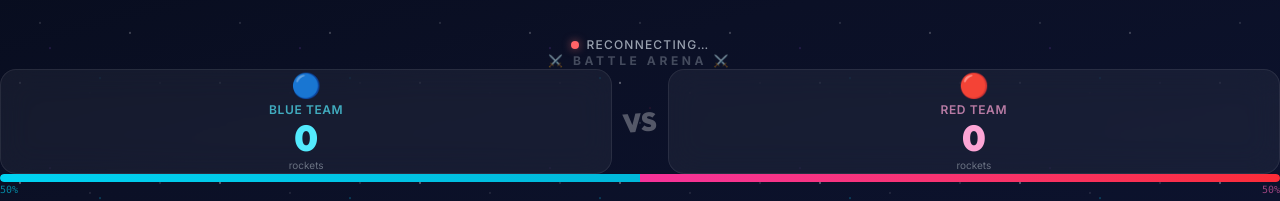
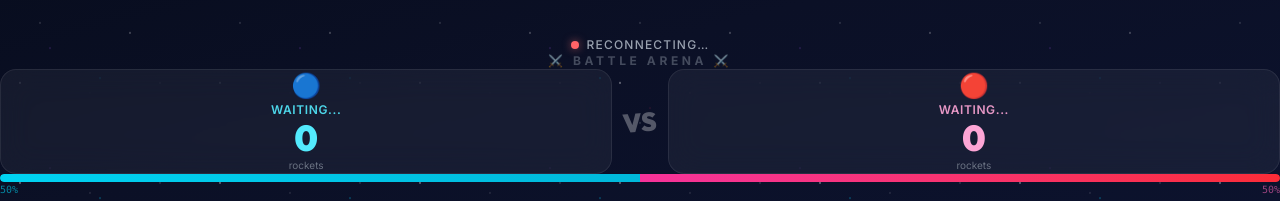
Before and after one commit to ramziddinmahmudov/rocketb, a React (Vite) app in the folder frontend/: page / in a window 1280 px wide. Shown: the part 238-439 px from the top of the page. Built offline with nearby package versions, Linux system fonts and the light colour scheme; no server answers.

Commit message:
Feat: Add Battle UI Details (Participants, Timer)

```diff
--- a/frontend/src/App.jsx
+++ b/frontend/src/App.jsx
@@ -26,6 +26,8 @@ export default function App() {
   const [toast, setToast] = useState(null);
 
   const [battleId, setBattleId] = useState(null);
+  const [participants, setParticipants] = useState([]);
+  const [endTime, setEndTime] = useState(null);
 
   const [isAuthError, setIsAuthError] = useState(false);
 
@@ -75,6 +77,13 @@ export default function App() {
         const joinRes = await api.joinBattle();
         console.log('Joined battle:', joinRes.data);
         setBattleId(joinRes.data.battle_id);
+
+        if (joinRes.data.participants) {
+            setParticipants(joinRes.data.participants);
+        }
+        if (joinRes.data.end_time) {
+            setEndTime(new Date(joinRes.data.end_time));
+        }
 
       } catch (err) {
         console.error('Init failed:', err);
@@ -222,7 +231,12 @@ export default function App() {
 
         {/* ── Battle Arena ──────────────────────────────── */}
         <div className="flex-1 flex flex-col items-center justify-center">
-          <BattleArena scores={scores} isConnected={isConnected} />
+          <BattleArena
+            scores={scores}
+            isConnected={isConnected}
+            participants={participants}
+            endTime={endTime}
+          />
         </div>
 
         {/* ── Control Panel ─────────────────────────────── */}
--- a/frontend/src/components/BattleArena.jsx
+++ b/frontend/src/components/BattleArena.jsx
@@ -4,11 +4,35 @@
 import { motion, AnimatePresence } from 'framer-motion';
 import { useEffect, useState } from 'react';
 
-export default function BattleArena({ scores, isConnected }) {
+export default function BattleArena({ scores, isConnected, participants, endTime }) {
+  const [timeLeft, setTimeLeft] = useState(null);
+
+  // Identify players (assuming 2 player battle for now)
+  const player1 = participants[0] || { username: 'Waiting...' };
+  const player2 = participants[1] || { username: 'Waiting...' };
+
+  useEffect(() => {
+    if (!endTime) return;
+    const interval = setInterval(() => {
+        const now = new Date();
+        const diff = endTime - now;
+        if (diff <= 0) {
+            setTimeLeft("00:00:00");
+            clearInterval(interval);
+        } else {
+            const h = Math.floor(diff / 3600000);
+            const m = Math.floor((diff % 3600000) / 60000);
+            const s = Math.floor((diff % 60000) / 1000);
+            setTimeLeft(`${String(h).padStart(2, '0')}:${String(m).padStart(2, '0')}:${String(s).padStart(2, '0')}`);
+        }
+    }, 1000);
+    return () => clearInterval(interval);
+  }, [endTime]);
+
   return (
     <div className="relative w-full px-4 py-6">
       {/* Connection indicator */}
-      <div className="flex items-center justify-center gap-2 mb-6">
+      <div className="flex items-center justify-center gap-2 mb-2">
         <span
           className={`w-2 h-2 rounded-full ${
             isConnected ? 'bg-green-400 shadow-[0_0_8px_rgba(74,222,128,0.6)]' : 'bg-red-400 shadow-[0_0_8px_rgba(248,113,113,0.6)]'
@@ -18,6 +42,15 @@ export default function BattleArena({ scores, isConnected }) {
           {isConnected ? 'Live Battle' : 'Reconnecting…'}
         </span>
       </div>
+
+      {/* Battle Timer */}
+      {timeLeft && (
+        <div className="text-center mb-6">
+            <span className="text-2xl font-mono font-bold text-white tracking-widest shadow-lg">
+                ⏱ {timeLeft}
+            </span>
+        </div>
+      )}
 
       {/* VS Banner */}
       <div className="flex items-center justify-center mb-2">
@@ -33,14 +66,14 @@ export default function BattleArena({ scores, isConnected }) {
       {/* Score Panels */}
       <div className="flex items-stretch gap-3 w-full">
         <TeamPanel
-          team="blue"
-          label="Blue Team"
-          score={scores.blue}
+          label={player1.username}
+          score={scores.blue} // Assuming player1 is blue since join order 1 -> blue logic usually
           emoji="🔵"
           color="from-cyan-500/20 to-blue-600/20"
           borderColor="border-cyan-400/20"
           textColor="text-cyan-300"
           glowClass="glow-blue"
+          avatar={player1.avatar_url}
         />
 
         {/* VS divider */}
@@ -56,14 +89,14 @@ export default function BattleArena({ scores, isConnected }) {
         </div>
 
         <TeamPanel
-          team="red"
-          label="Red Team"
+          label={player2.username}
           score={scores.red}
           emoji="🔴"
           color="from-pink-500/20 to-red-600/20"
           borderColor="border-pink-400/20"
           textColor="text-pink-300"
           glowClass="glow-red"
+          avatar={player2.avatar_url}
         />
       </div>
 
@@ -107,7 +140,7 @@ export default function BattleArena({ scores, isConnected }) {
 }
 
 /* ── Team Score Panel ───────────────────────────────── */
-function TeamPanel({ team, label, score, emoji, color, borderColor, textColor, glowClass }) {
+function TeamPanel({ label, score, emoji, color, borderColor, textColor, glowClass, avatar }) {
   const [prevScore, setPrevScore] = useState(score);
   const [isPulsing, setIsPulsing] = useState(false);
 
@@ -130,8 +163,15 @@ function TeamPanel({ team, label, score, emoji, color, borderColor, textColor, g
       animate={isPulsing ? { scale: [1, 1.03, 1] } : {}}
       transition={{ duration: 0.3 }}
     >
-      <span className="text-2xl mb-1">{emoji}</span>
-      <span className={`text-xs font-semibold uppercase tracking-wider ${textColor} opacity-70 mb-2`}>
+      <div className="mb-2 relative">
+           {avatar ? (
+                <img src={avatar} alt="Avatar" className="w-10 h-10 rounded-full border-2 border-white/20" />
+           ) : (
+                <span className="text-2xl">{emoji}</span>
+           )}
+      </div>
+
+      <span className={`text-xs font-semibold uppercase tracking-wider ${textColor} opacity-90 mb-2 truncate max-w-[80px]`}>
         {label}
       </span>
 
```
Also changed, not shown: 2 other files (tests, documents, lock files or other folders).
